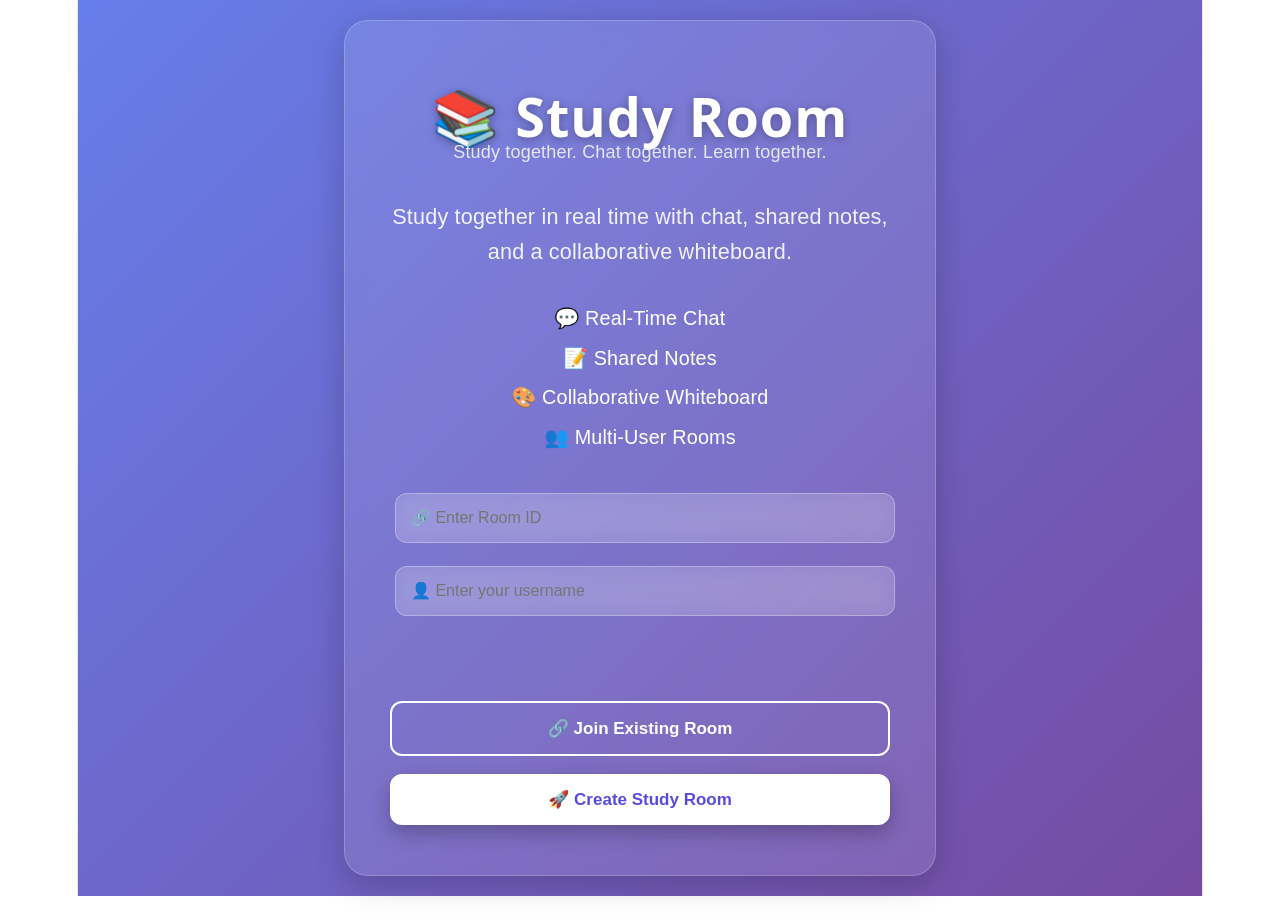
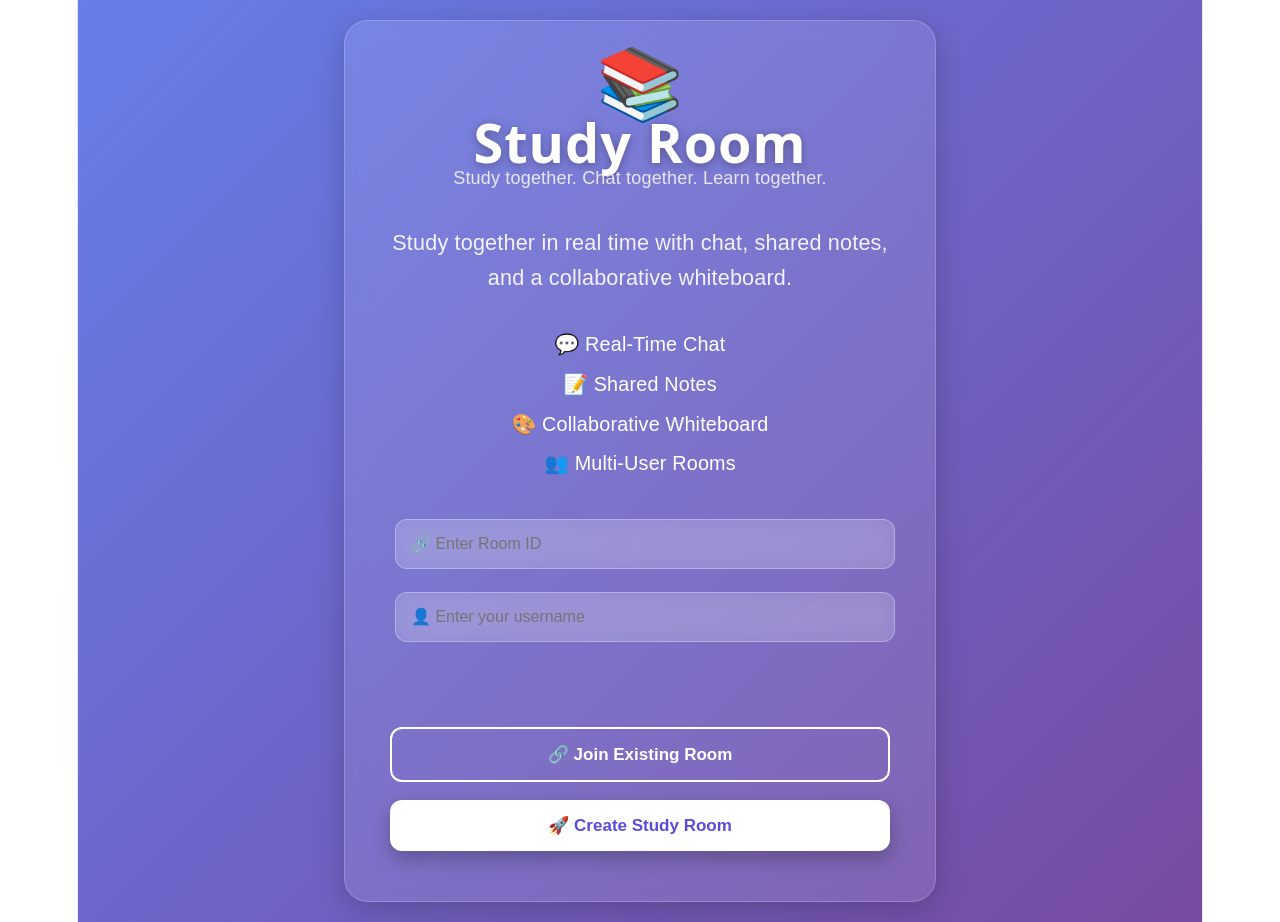
Before and after one commit to anushkumakp2004-web/study-room-app, a React (Vite) app in the folder client/: page / in a window 1280 px wide. Before the commit the page ends 896 px from the top, so only its background shows below. Built offline with nearby package versions, Linux system fonts and the light colour scheme; no server answers.

Commit message:
Add landing page logo

```diff
--- a/client/src/pages/Home.jsx
+++ b/client/src/pages/Home.jsx
@@ -29,7 +29,16 @@ function Home() {
     width: "90%",
   }}
 >
-      <h1
+      <div
+  style={{
+    fontSize: "70px",
+    marginBottom: "10px",
+  }}
+>
+  📚
+</div>
+
+<h1
   style={{
     fontSize: "3rem",
     color: "#fff",
@@ -38,7 +47,7 @@ function Home() {
     letterSpacing: "1px",
   }}
 >
-  📚 Study Room
+  Study Room
 </h1>
 <p
   style={{
```
